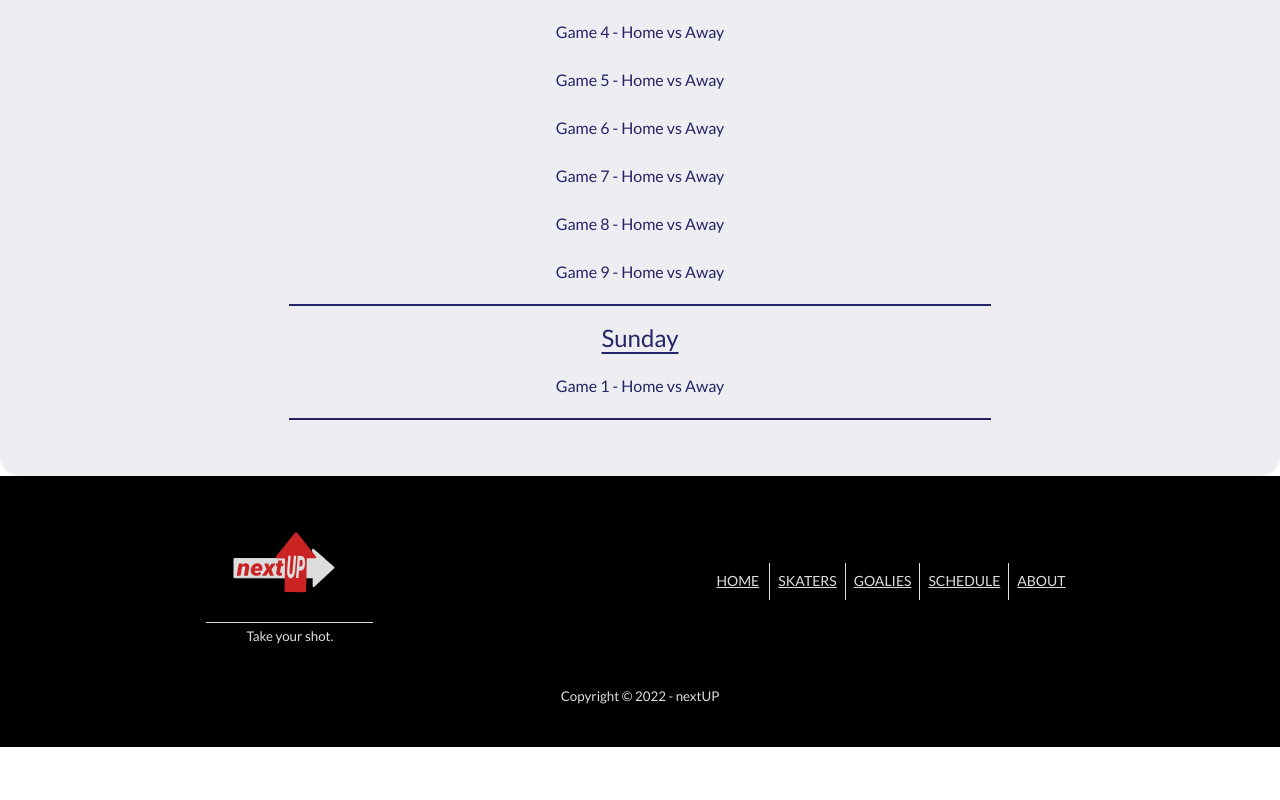
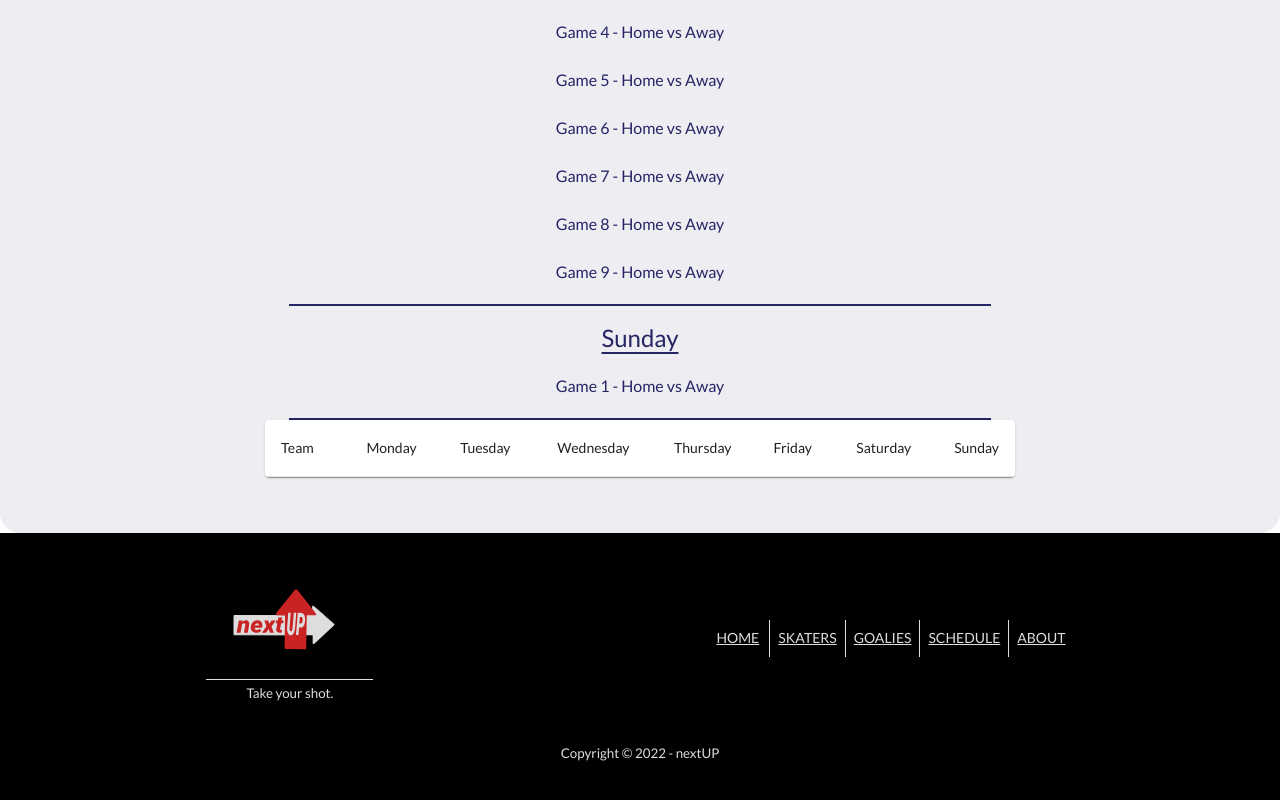
Before and after one commit to apreynolds1989/nextUP, a React (Create React App) app: page /nextUP/schedule in a window 1280 px wide. Shown: the part 1972-2772 px from the top of the page. Before the commit the page ends 2719 px from the top, so only its background shows below. Built offline with nearby package versions, Linux system fonts and the light colour scheme.

Commit message:
Created TeamWeeklyGaamesList component

```diff
--- /dev/null
+++ b/src/components/TeamWeeklyGamesList.jsx
@@ -0,0 +1,30 @@
+import React from 'react';
+import Table from '@mui/material/Table';
+import TableBody from '@mui/material/TableBody';
+import TableCell from '@mui/material/TableCell';
+import TableContainer from '@mui/material/TableContainer';
+import TableHead from '@mui/material/TableHead';
+import TableRow from '@mui/material/TableRow';
+import Paper from '@mui/material/Paper';
+
+export const TeamWeeklyGamesList = () => {
+    return (
+        <TableContainer component={Paper}>
+            <Table sx={{ minWidth: 650 }} aria-label='simple table'>
+                <TableHead>
+                    <TableRow>
+                        <TableCell>Team</TableCell>
+                        <TableCell align='right'>Monday</TableCell>
+                        <TableCell align='right'>Tuesday</TableCell>
+                        <TableCell align='right'>Wednesday</TableCell>
+                        <TableCell align='right'>Thursday</TableCell>
+                        <TableCell align='right'>Friday</TableCell>
+                        <TableCell align='right'>Saturday</TableCell>
+                        <TableCell align='right'>Sunday</TableCell>
+                    </TableRow>
+                </TableHead>
+                <TableBody></TableBody>
+            </Table>
+        </TableContainer>
+    );
+};
--- a/src/pages/Schedule.jsx
+++ b/src/pages/Schedule.jsx
@@ -4,6 +4,7 @@ import { Box } from '@mui/material';
 import { Container } from '@mui/system';
 import { Banner } from '../components/Banner';
 import { WeeklyGamesList } from '../components/WeeklyGamesList';
+import { TeamWeeklyGamesList } from '../components/TeamWeeklyGamesList';
 
 export const Schedule = () => {
     return (
@@ -27,6 +28,7 @@ export const Schedule = () => {
                     }}
                 >
                     <WeeklyGamesList />
+                    <TeamWeeklyGamesList />
                 </Box>
             </Container>
         </>
```
